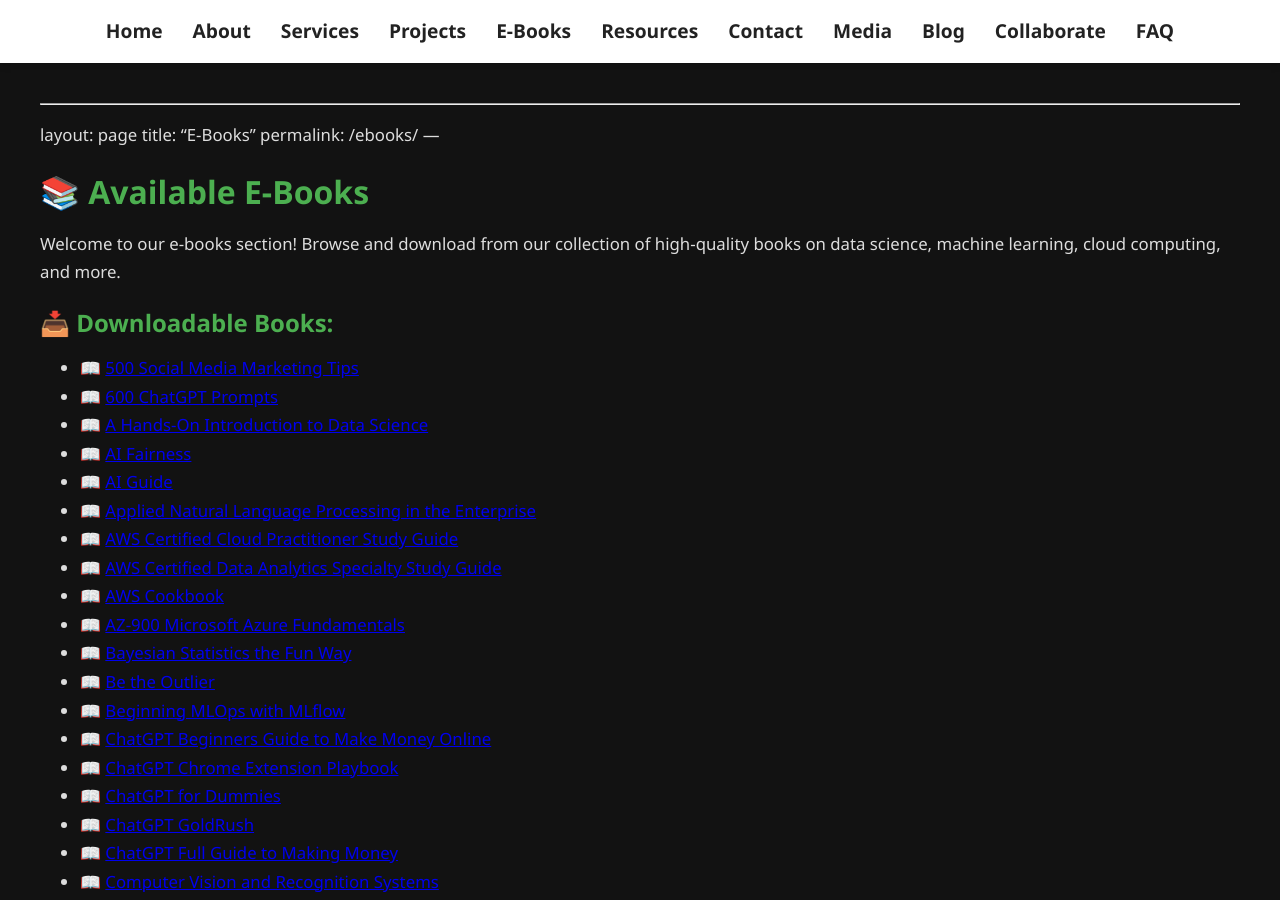
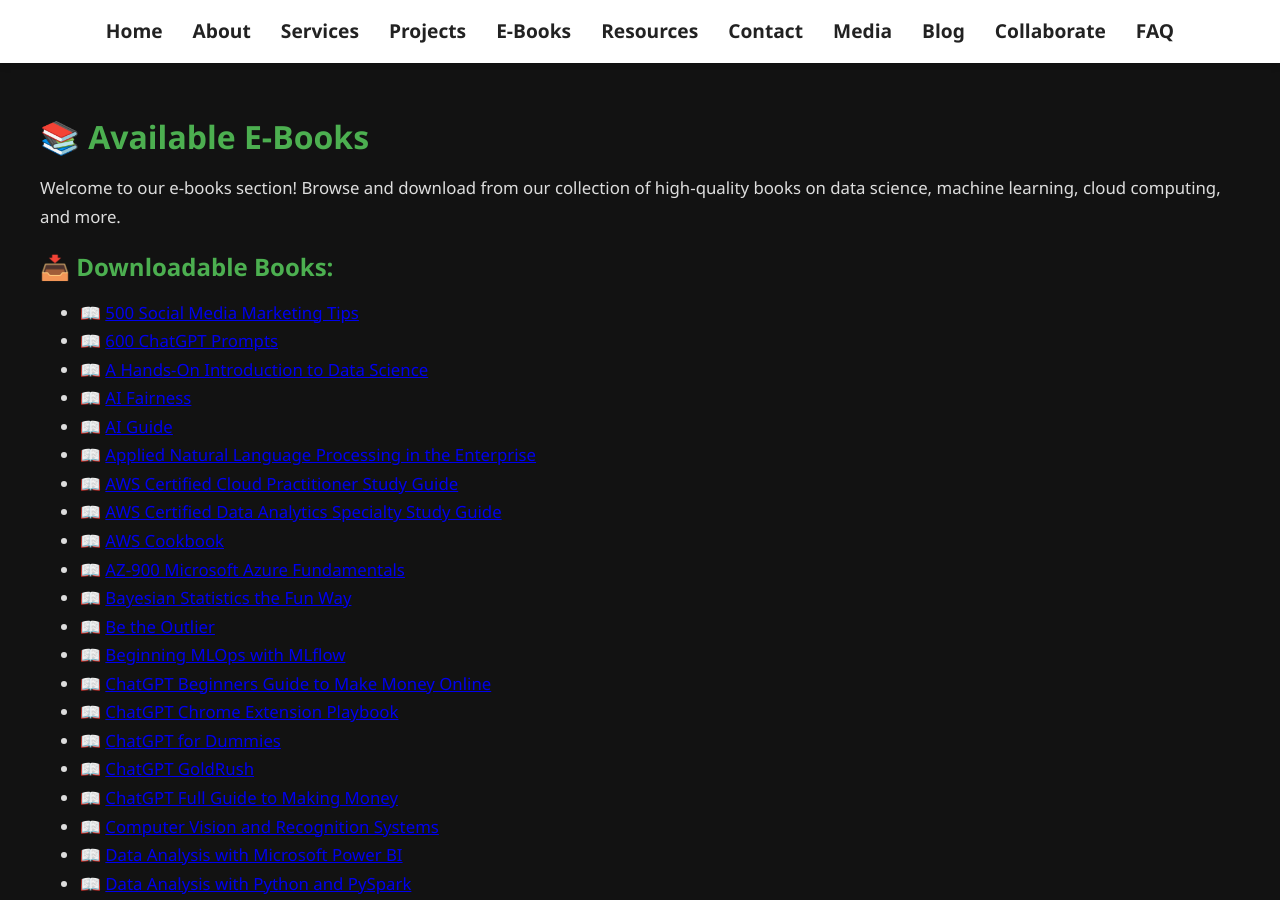
Before and after one commit to DataForSolution/DataForSolution.github.io, a Jekyll site: the page built from ebooks.md, in a window 1280 px wide and 900 px high. Built offline with Jekyll 4.4.1, drawn with Linux system fonts in a browser that asks for light colours; our own code applies the rules of GitHub Pages for plain Markdown files.

Commit message:
Remove front matter from ebooks.md for direct rendering

```diff
--- a/ebooks.md
+++ b/ebooks.md
@@ -1,9 +1,3 @@
----
-layout: page
-title: "E-Books"
-permalink: /ebooks/
----
-
 # 📚 Available E-Books
 
 Welcome to our e-books section! Browse and download from our collection of high-quality books on data science, machine learning, cloud computing, and more.
```
